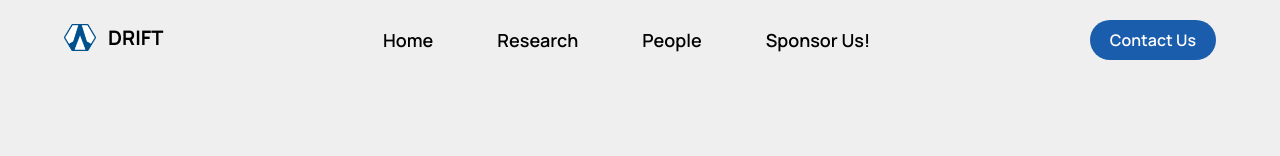
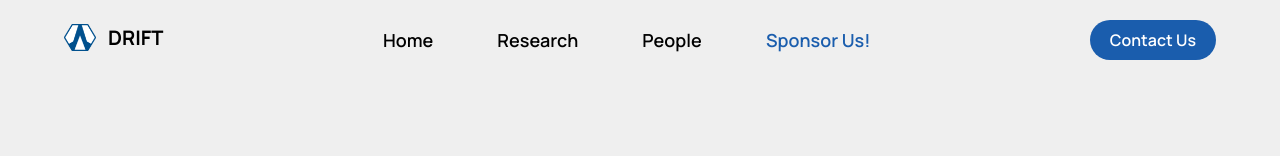
Before and after one commit to team-drift/teamdrift.org, a Next.js app: page /research in a window 1280 px wide. Shown: the top 156 px of the page. Built offline with nearby package versions, Linux system fonts and the light colour scheme.

Commit message:
Make Sponsor Us! button stand out

```diff
--- a/src/components/header.js
+++ b/src/components/header.js
@@ -4,6 +4,8 @@ import Image from 'next/image'
 import { Dialog } from '@headlessui/react'
 import { menu_icon, x_icon } from './icons'
 import logo from '@/assets/drift_logo.png'
+import styles from './header.module.css';
+
 
 export default function Header() {
     const [mobileMenuOpen, setMobileMenuOpen] = useState(false)
@@ -32,8 +34,8 @@ export default function Header() {
                     <Link href='/people'>
                         People
                     </Link>
-                    <Link href='/sponsors'>
-                        Sponsor Us!
+                    <Link href='/sponsors' className={`${styles.zoomAnimation} text-blue`}>
+                    Sponsor Us!
                     </Link>
                     {/* <Link href='/blog'>
                         Blog
--- /dev/null
+++ b/src/components/header.module.css
@@ -0,0 +1,8 @@
+@keyframes zoom {
+    0%, 100% { transform: scale(1); }
+    50% { transform: scale(1.1); } /* Adjust scale factor as needed */
+}
+
+.zoomAnimation {
+    animation: zoom 3s infinite; /* Adjust duration as needed */
+}
```
